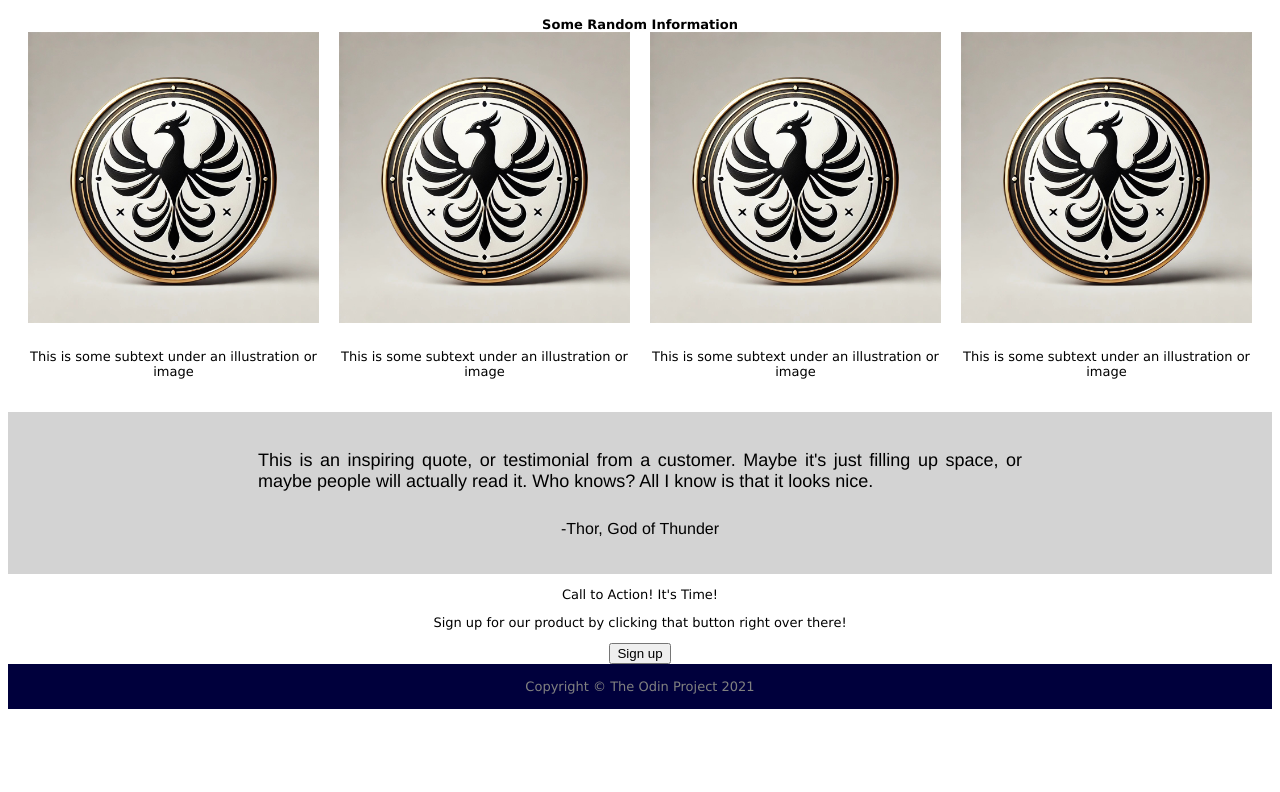
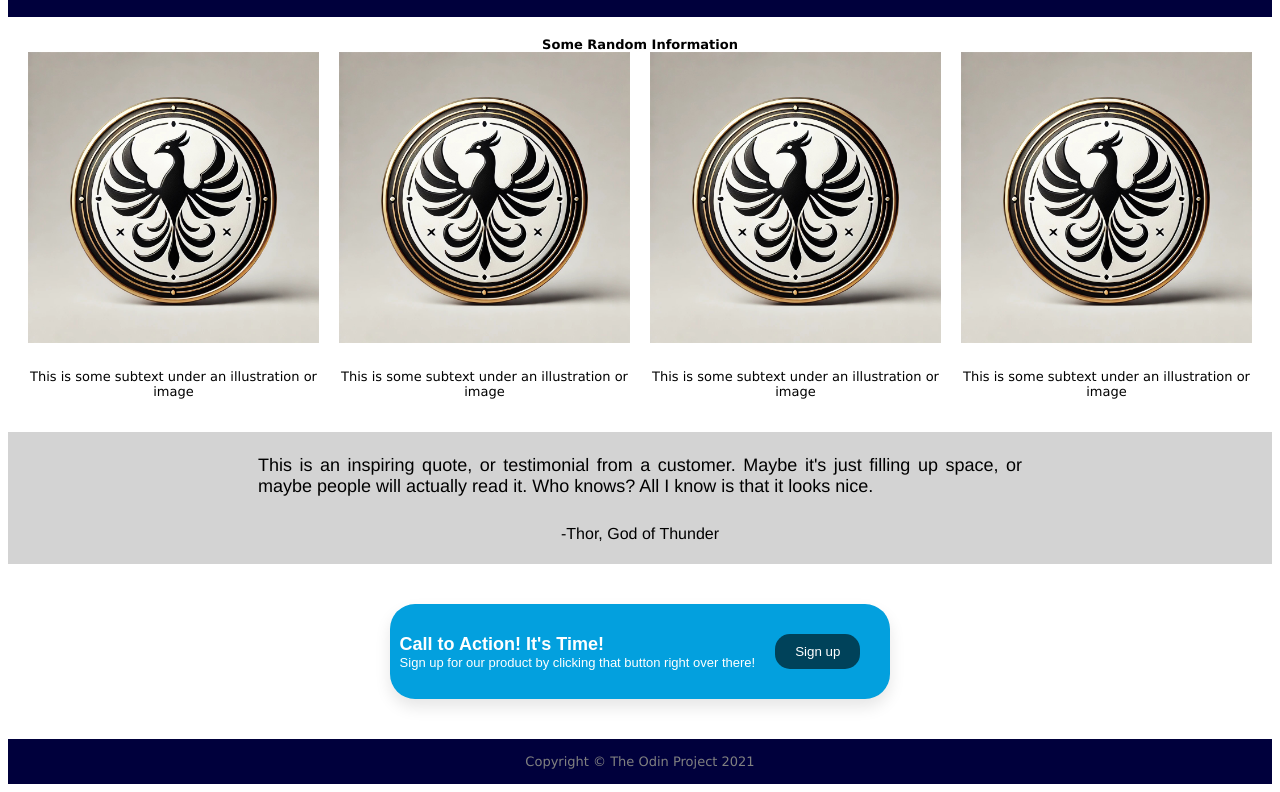
Before and after one commit to Increasingly-less/project-landing-page, a plain HTML site: page index.html in a window 1280 px wide. Shown: the part 403-1195 px from the top of the page. Before the commit the page ends 1120 px from the top, so only its background shows below. Drawn offline with Linux system fonts and the light colour scheme; a script that the page names is missing.

Commit message:
Add css code, troubleshooting section awesome

```diff
--- a/index.html
+++ b/index.html
@@ -62,7 +62,8 @@
             <p class="author">-Thor, God of Thunder</p>
         </section>
 
-        <section id="marketing-bar">
+        <section id="marketing-section">
+            <div class="marketing-bar">
                 <div class="marketing-container">
                     <div class="marketing-text">
                         <p class="marketing-bar-text-1">Call to Action! It's Time!</p>
@@ -71,6 +72,7 @@
                     </div>
                     <div class="marketing-button">
                         <button>Sign up</button>
+                    </div>
                 </div>
             </div>
         </section>
--- a/style.css
+++ b/style.css
@@ -3,9 +3,6 @@
 body {
     font-family:Verdana, Geneva, Tahoma, sans-serif;
     font-size: small;
-    display: flex;
-    justify-content: stretch;
-    flex-direction: column;
 }
 
 header {
@@ -46,15 +43,24 @@ section {
 #awesome {
     display: flex;
     justify-content: space-between;
+    align-items: center;
     padding: 20px;
     background-color: #00003c;
+    color: white;
+    gap: 20px;
 }
 
 #awesome .leftside {
-    flex: 1;
+    align-items: left;
+}
+
+#awesome .rightside {
+    align-items: right;
 }
 
 #awesome .rightside img {
+    max-width: 100%;
+    height: auto;
     width: 200px;
     height: 200px;
 }
@@ -91,23 +97,13 @@ section {
     margin-bottom: 10px;
 }
 
-footer {
-    background-color: #00003c;
-    color: gray;
-    display: flex;
-    justify-content: center;
-    align-items: center;
-    text-align: center;
-    height: 45px;
-}
-
 #quote {
     background-color: lightgray;
     color: black;
     padding-left: 250px;
     padding-right: 250px;
-    padding-top: 20px;
-    padding-bottom: 20px;
+    padding-top: 5px;
+    padding-bottom: 5px;
 }
 
 .quote {
@@ -125,3 +121,63 @@ footer {
     display: flex;
     justify-content: flex-end;
 }
+
+#marketing-section {
+    background-color: white;
+    padding: 40px 0;
+    text-align: center;
+}
+
+.marketing-bar {
+    font-family: Arial, Helvetica, sans-serif;
+    background-color: rgb(3, 160, 222);
+    color: white;
+    padding: 10px;
+    border-radius: 25px;
+    box-shadow: 0 8px 16px rgba(0, 0, 0, 0.1);
+}
+
+.marketing-container {
+    display: flex;
+    justify-content: space-between;
+    align-items: center;
+}
+
+.marketing-button button {
+    background-color: rgb(0, 66, 90);
+    color: white;
+    padding: 10px 20px;
+    border: 5px;
+    border-color: white;
+    border-radius: 15px;
+    cursor: pointer;
+    margin: 20px;
+}
+
+.marketing-button button:hover {
+    background-color: rgb(159, 194, 229);
+    color: black;
+}
+
+.marketing-bar-text-1 {
+    font-weight: 900;
+    font-size: large;
+    text-align: left;
+    margin: 0;
+    padding: 0;
+}
+
+.marketing-bar-text-2 {
+    margin:0;
+    padding: 0;
+}
+
+footer {
+    background-color: #00003c;
+    color: gray;
+    display: flex;
+    justify-content: center;
+    align-items: center;
+    text-align: center;
+    height: 45px;
+}
```
Lines whose indentation alone changed are shown as unchanged.
